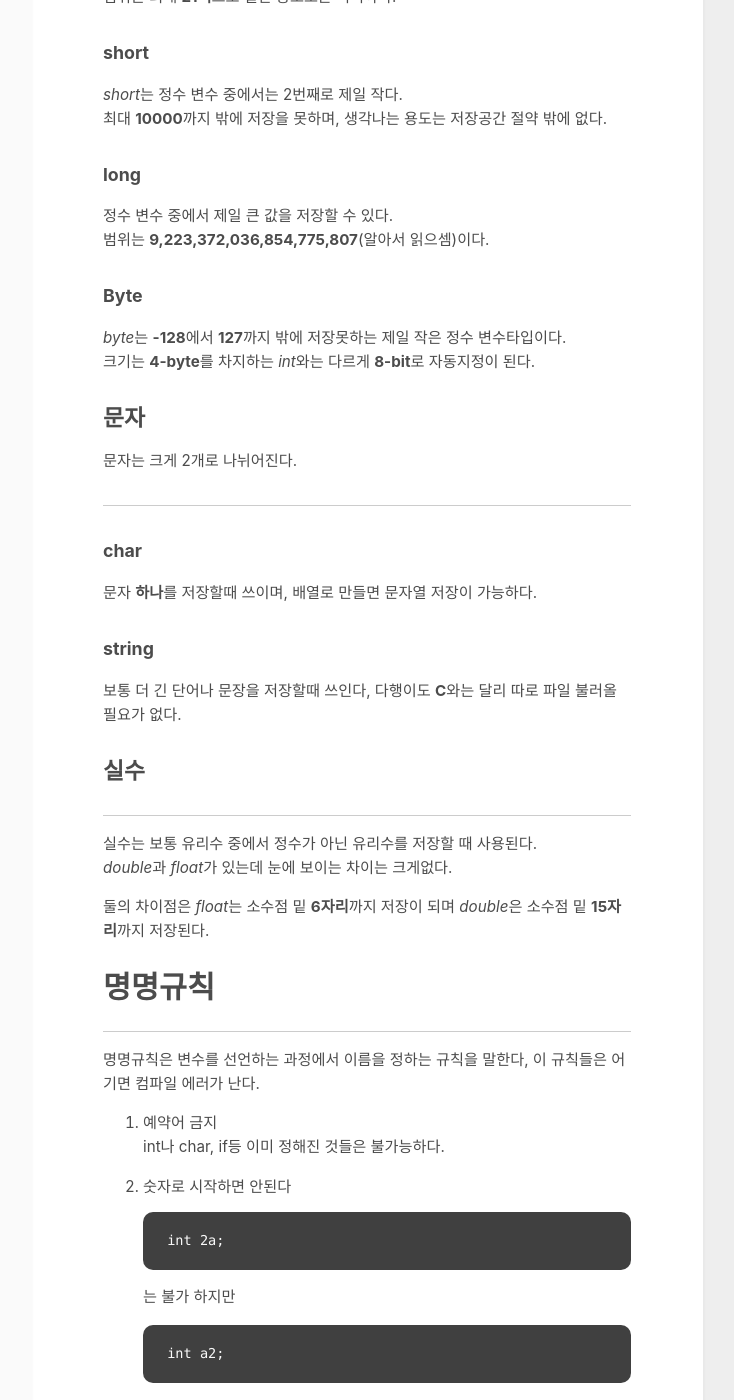
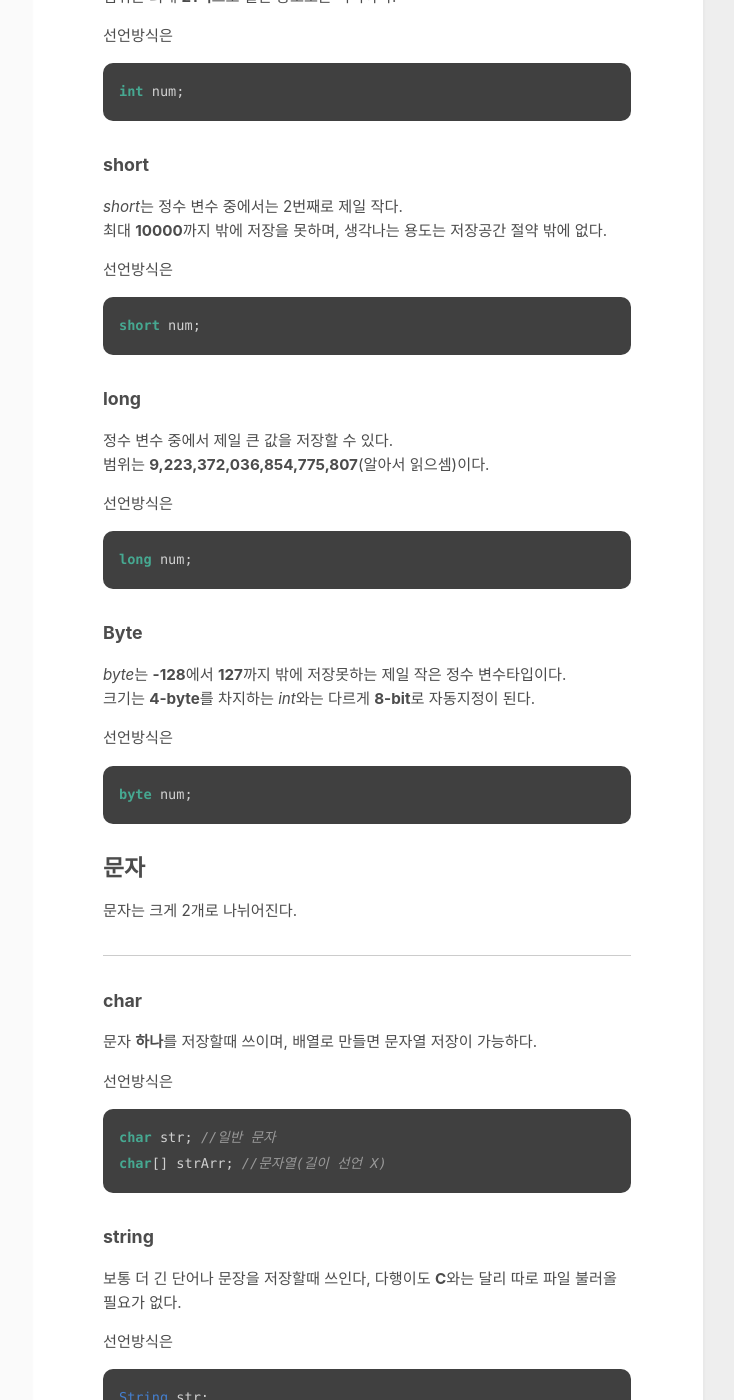
Before and after one commit to Re-MoNu/blog, a Jekyll site: the page built from _posts/2021-04-11-JavaTypesHow.md, in a window 1280 px wide and 1400 px high, scrolled down 1089 px. Shown: the whole window, without its empty margins (417-1151 px from the left). Built offline with Jekyll 4.4.1, drawn with Linux system fonts in a browser that asks for light colours; some of the changed text lies outside the part shown.

Commit message:
...---...

````diff
--- a/_posts/2021-04-11-JavaTypesHow.md
+++ b/_posts/2021-04-11-JavaTypesHow.md
@@ -30,29 +30,67 @@ int a = 21; //int 타입인 a를 선언하여 21을 할당
 ### int
 *int*는 *intiger*의 약자이며 제일 기본적인 정수 저장 변수다.
 범위는 최대 **21억**으로 일반 용도로는 넉넉하다.
+
+선언방식은
+```java
+int num;
+```
 ### short
 *short*는 정수 변수 중에서는 2번째로 제일 작다.
 최대 **10000**까지 밖에 저장을 못하며, 생각나는 용도는 저장공간 절약 밖에 없다.
+
+선언방식은
+```java
+short num;
+```
 ### long
 정수 변수 중에서 제일 큰 값을 저장할 수 있다.
 범위는 **9,223,372,036,854,775,807**(알아서 읽으셈)이다.
 
+선언방식은
+```java
+long num;
+```
+
 ### Byte
 *byte*는 **-128**에서 **127**까지 밖에 저장못하는 제일 작은 정수 변수타입이다.
 크기는 **4-byte**를 차지하는 *int*와는 다르게 **8-bit**로 자동지정이 된다.
+
+선언방식은
+```java
+byte num;
+```
 ## 문자
 문자는 크게 2개로 나뉘어진다.
 - - -
 ### char
 문자 **하나**를 저장할때 쓰이며, 배열로 만들면 문자열 저장이 가능하다.
+
+선언방식은
+```java
+char str; //일반 문자
+char[] strArr; //문자열(길이 선언 X)
+```
 ### string
 보통 더 긴 단어나 문장을 저장할때 쓰인다, 다행이도 **C**와는 달리 따로 파일 불러올 필요가 없다.
+
+선언방식은
+```java
+String str;
+```
 ## 실수
 - - -
 실수는 보통 유리수 중에서 정수가 아닌 유리수를 저장할 때 사용된다.
 *double*과 *float*가 있는데 눈에 보이는 차이는 크게없다.
 
 둘의 차이점은 *float*는 소수점 밑 **6자리**까지 저장이 되며 *double*은 소수점 밑 **15자리**까지 저장된다.
+
+선언방식은 각각
+```java
+float fl;
+double db;
+```
+와 같이 한다.
 # 명명규칙
 - - -
 명명규칙은 변수를 선언하는 과정에서 이름을 정하는 규칙을 말한다, 이 규칙들은 어기면 컴파일 에러가 난다.
````
